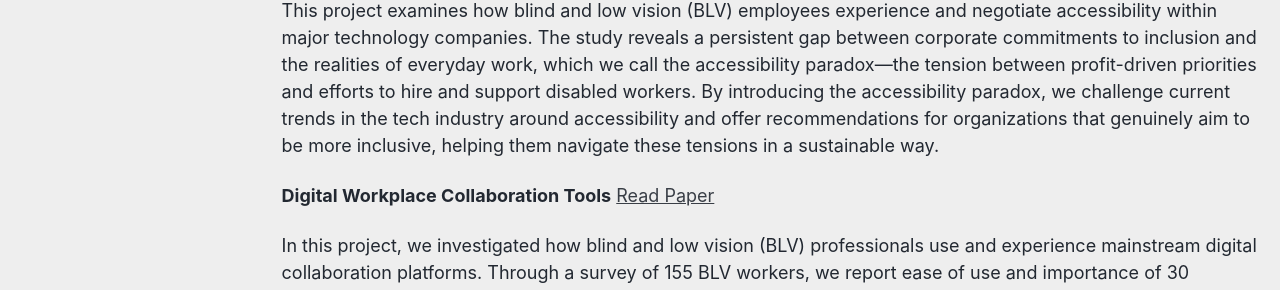
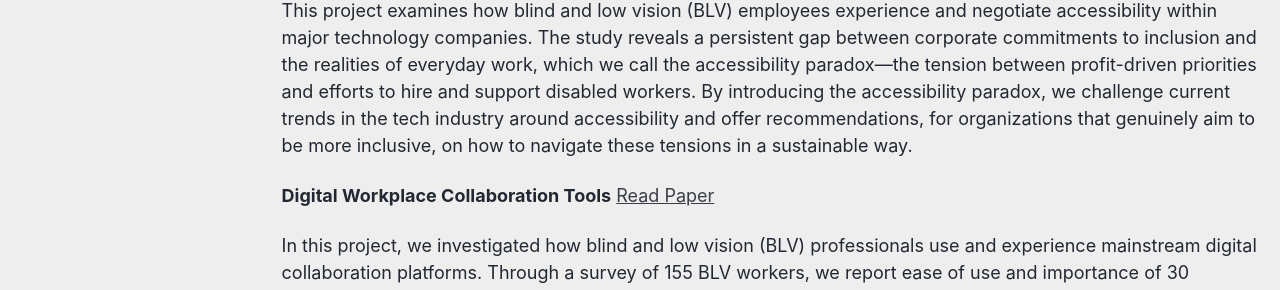
Before and after one commit to aparajitamarathe/aparajitamarathe.github.io, a Jekyll site: the page built from _pages/research.md, in a window 1280 px wide and 1399 px high. Shown: the part 607-897 px from the top of the window. Built offline with Jekyll 4.4.1, drawn with Linux system fonts in a browser that asks for light colours; some web fonts are replaced.

Commit message:
Update research.md

```diff
--- a/_pages/research.md
+++ b/_pages/research.md
@@ -23,7 +23,7 @@ This project uses Critical Discourse Analysis (CDA) to examine how technology co
 
 **Experiences of Blind and Low Vision Employees in the Tech Industry** [Read Paper](https://dl.acm.org/doi/pdf/10.1145/3757666)
 
-This project examines how blind and low vision (BLV) employees experience and negotiate accessibility within major technology companies. The study reveals a persistent gap between corporate commitments to inclusion and the realities of everyday work, which we call the accessibility paradox—the tension between profit-driven priorities and efforts to hire and support disabled workers. By introducing the accessibility paradox, we challenge current trends in the tech industry around accessibility and offer recommendations for organizations that genuinely aim to be more inclusive, helping them navigate these tensions in a sustainable way.
+This project examines how blind and low vision (BLV) employees experience and negotiate accessibility within major technology companies. The study reveals a persistent gap between corporate commitments to inclusion and the realities of everyday work, which we call the accessibility paradox—the tension between profit-driven priorities and efforts to hire and support disabled workers. By introducing the accessibility paradox, we challenge current trends in the tech industry around accessibility and offer recommendations, for organizations that genuinely aim to be more inclusive, on how to navigate these tensions in a sustainable way.
 
 **Digital Workplace Collaboration Tools** [Read Paper](https://dl.acm.org/doi/pdf/10.1145/3663547.3746332)
 
```
